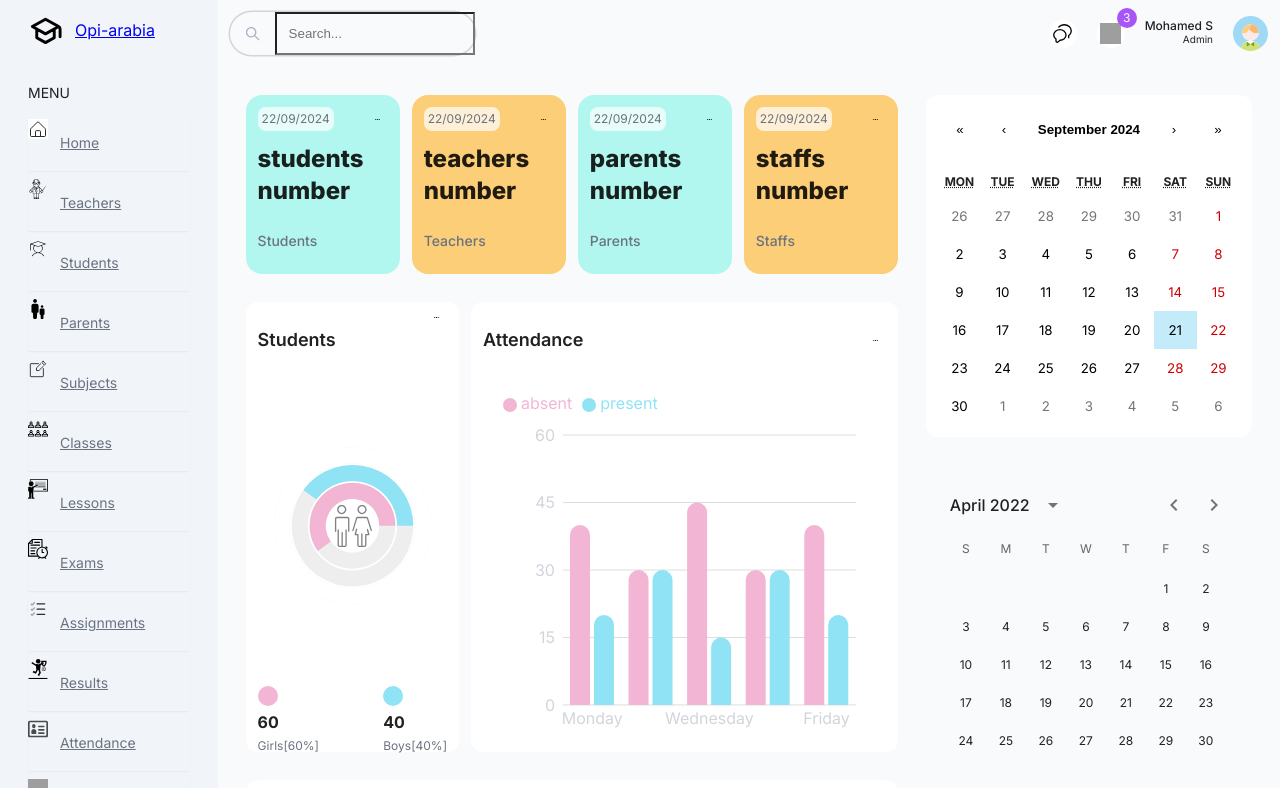
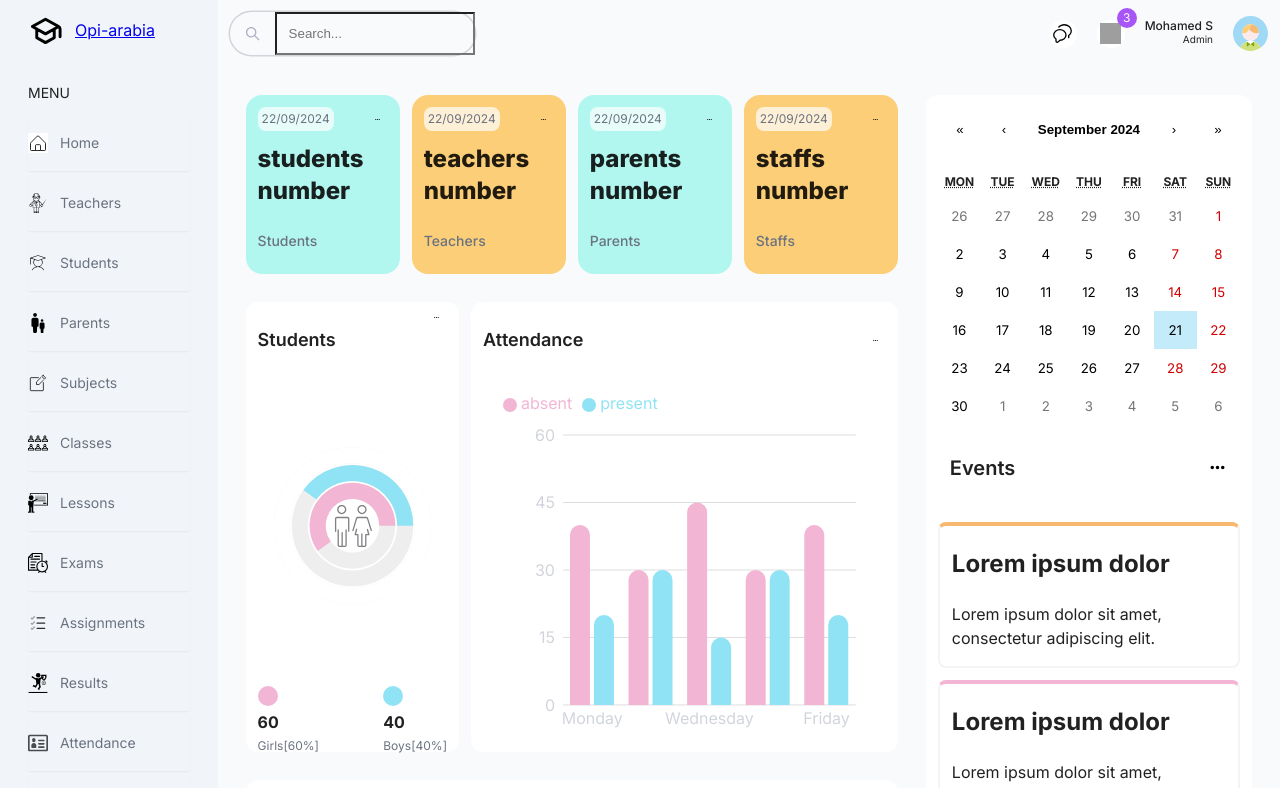
Before and after one commit to MoeSuo/school, a Next.js app: page /admin in a window 1280 px wide. Shown: the top 788 px of the page. Built offline with nearby package versions, Linux system fonts and the light colour scheme; grey boxes are pictures that could not be loaded.

Commit message:
UI: add EventCalendar component

```diff
--- a/src/components/DateCalendarReferenceDate.tsx
+++ b/src/components/DateCalendarReferenceDate.tsx
@@ -9,8 +9,8 @@ import { DateCalendar } from '@mui/x-date-pickers/DateCalendar';
 export default function DateCalendarReferenceDate() {
   return (
     <LocalizationProvider dateAdapter={AdapterDayjs}>
-      <DemoContainer components={['DateCalendar']}>
-        <DateCalendar
+      <DemoContainer components={['DateCalendar']} >
+        <DateCalendar className='w-full bg-white rounded-2xl'
           referenceDate={dayjs('2022-04-17')}
           views={['year', 'month', 'day']}
         />
--- a/src/components/EventCalendar.tsx
+++ b/src/components/EventCalendar.tsx
@@ -1,19 +1,58 @@
-"use client"
-import React, { useState } from 'react'
-import Calendar from 'react-calendar';
-import 'react-calendar/dist/Calendar.css';
+"use client";
+import Image from "next/image";
+import React, { useState } from "react";
+import Calendar from "react-calendar";
+import "react-calendar/dist/Calendar.css";
 
 type ValuePiece = Date | null;
 
 type Value = ValuePiece | [ValuePiece, ValuePiece];
 
-
+// TEMPORARY
+const events = [
+  {
+    id: 1,
+    title: "Lorem ipsum dolor",
+    time: "12:00 PM - 2:00 PM",
+    description: "Lorem ipsum dolor sit amet, consectetur adipiscing elit.",
+  },
+  {
+    id: 2,
+    title: "Lorem ipsum dolor",
+    time: "12:00 PM - 2:00 PM",
+    description: "Lorem ipsum dolor sit amet, consectetur adipiscing elit.",
+  },
+  {
+    id: 3,
+    title: "Lorem ipsum dolor",
+    time: "12:00 PM - 2:00 PM",
+    description: "Lorem ipsum dolor sit amet, consectetur adipiscing elit.",
+  },
+];
 
 export const EventCalendar = () => {
-    const [value, onChange] = useState<Value>(new Date());
+  const [value, onChange] = useState<Value>(new Date());
   return (
-    <div className='bg-white p-3 rounded-xl'>
-         <Calendar onChange={onChange} value={value} />
+    <div className="bg-white p-3 rounded-xl">
+      <Calendar onChange={onChange} value={value} />
+      <div className="flex flex-col gap-3">
+        <div className="flex justify-between items-center p-3">
+          <h2 className="text-xl font-semibold">Events</h2>
+          <Image
+            src={"/images/icons/more.svg"}
+            width={21}
+            height={21}
+            alt={"more"}
+            className="cursor-pointer"
+          />
+        </div>
+        {events.map((event) => (
+          <div className="px-3 border-solid rounded-lg border-2 border-gray-100 border-t-4 odd:border-t-darkpink even:border-t-darkyellow" key={event.id}>
+            <h2>{event.title}</h2>
+            <p>{event.description}</p>
+          </div>
+        ))}
+      </div>
     </div>
-  )
-}
+  );
+};
--- a/src/components/Menu.tsx
+++ b/src/components/Menu.tsx
@@ -126,7 +126,7 @@ const Menu = () => {
             <Link
               key={i.label}
               href={i.href}
-              className="flex gap-3 justify-center md:justify-start py-1 hover:bg-slate-50 rounded-sm shadow-sm text-gray-500 hover:text-gray-900"
+              className="flex gap-3 justify-center md:justify-start py-1 hover:bg-slate-50 rounded-sm shadow-sm text-gray-500 hover:text-gray-900 items-center no-underline"
             >
               <Image src={i.icon} width={20} height={20} alt={i.label} />
               <p className="hidden md:block">{i.label}</p>
--- a/tailwind.config.ts
+++ b/tailwind.config.ts
@@ -31,6 +31,7 @@ const config: Config = {
       },
     },
   },
+
   plugins: [],
 };
 export default config;
```
